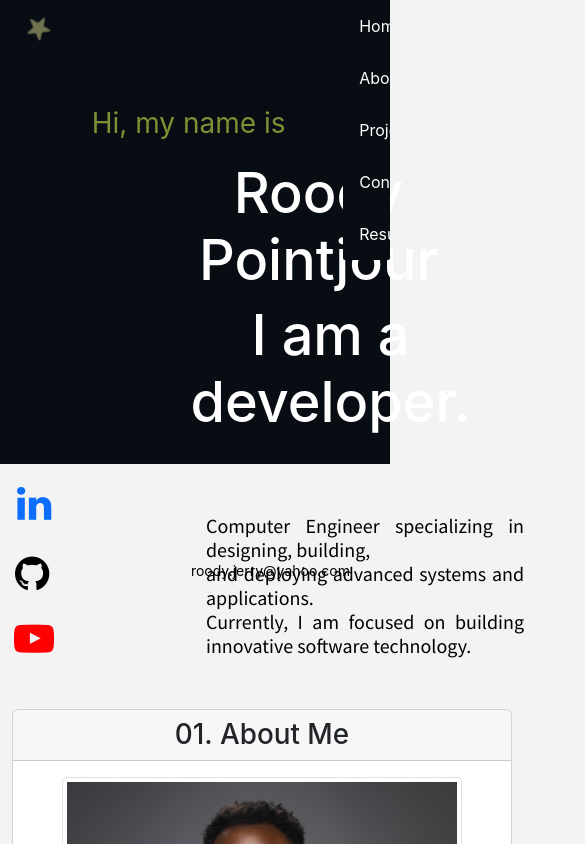
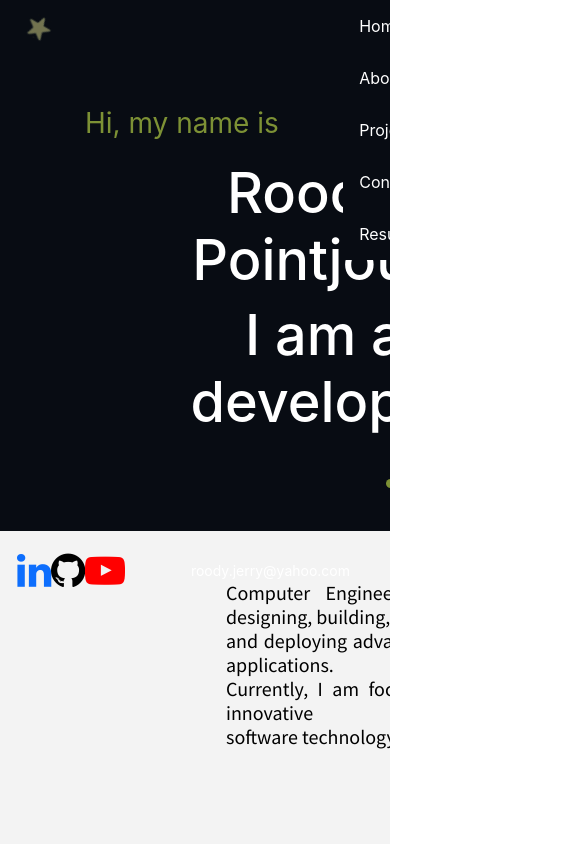
Before and after one commit to rpointjour/digital_business_card, a React (Create React App) app: page / in a window 390 px wide. Shown: the top 844 px of the page, 585 px wide, since content can reach past the window. Built offline with nearby package versions, Linux system fonts and the light colour scheme.

Commit message:
page is more responsive

```diff
--- a/public/index.html
+++ b/public/index.html
@@ -56,12 +56,12 @@
     <div id="wrapper" class="wrapper">
     <div id="loader" class="loader"></div>
     </div>
-    <div id="myPage">
+    <div id="myPage" style="background-color:#f3f3f3">
     <!--Design Phase: Initial Design-->
     <!--Design Phase: Prototype-->
-    <div id="root"></div><br><br>
-    <div id="about"></div>
-    <div id="projects"></div>
+    <div id="root" style="background-color:#f3f3f3;"></div><br><br>
+    <div id="about" style="background-color: #f3f3f3;"></div>
+    <div id="projects" style="background-color:#f3f3f3;"></div>
      <!--Design Phase: Final Design-->
      <div id="connect"></div>
     </div>
--- a/src/Components/App/App.css
+++ b/src/Components/App/App.css
@@ -1,8 +1,3 @@
-.App {
-  background-color: #0d141f;
-  height:50vmin;
-}
-
 .App-logo {
   height: 15vmin;
   pointer-events: none;
@@ -25,8 +20,6 @@
   margin-top: 10px;
   margin-left: 94px;
   padding:20px;
-  border-radius: 10px;
-  width:max-content;
 }
 .App-header h1{
   font-size: calc(48px + 2vmin) !important;
@@ -58,20 +51,65 @@
     text-align: justify;
     position:relative;
     right:30px;
-    height:25vmin;
   }
   .facts{
     font-family: 'Source Sans Pro', sans-serif;
     font-size:20px !important;
+    position:relative;
+    left:20px;
   }
   .email{
     position: absolute;
     bottom: 263px;
     right: 40px;
-    color:black;
+    color: #fff;
     font-size: 14px;
     text-decoration: none;
   }
   .email:hover{
     color:rgb(203, 228, 63);
   }
+
+  @keyframes develop{
+    0%{
+      background-color: rgb(125, 145, 53);
+      position:relative;
+      bottom:1px;
+    }
+    25%{
+      background-color: rgb(125, 145, 53);
+      position:relative;
+      bottom:200px;
+      left:1px;
+
+    }
+
+    50%{
+      background-color: rgb(125, 145, 53);
+      position:relative;
+      left:100px;
+      bottom:1px;
+    }
+    75%{
+      background-color: rgb(125, 145, 53);
+      position:relative;
+      left:1px;
+    }
+    100%{
+      background-color: rgb(125, 145, 53);
+      position:relative;
+      left:1px;
+    }
+  }
+  .circle{
+    width:9px;
+    height:9px;
+    display:inline-block;
+    border-radius: 50%;
+    background-color: #fff;
+    animation-name: develop;
+    animation-duration: 6s;
+    animation-timing-function: linear;
+    animation-delay:-6;
+    animation-direction: reverse;
+  }
--- a/src/Components/App/App.js
+++ b/src/Components/App/App.js
@@ -1,26 +1,16 @@
 import React from "react";
 import './App.css';
-import { BrowserRouter, useLocation } from "react-router-dom";
-import { useLayoutEffect } from 'react';
+
 import Home from "../Home";
 import Menu from "../Menu";
 
-const Wrapper = ({children}) => {
-  const location = useLocation();
-  useLayoutEffect(() => {
-    document.documentElement.scrollTo(0, 10);
-  }, [location.pathname]);
-  return children
-}
 
 function App() {
   return (
-    <BrowserRouter>
-    <Wrapper className="container-mt-3">
+      <div>
       <Home />
       <Menu />
-      </Wrapper>
-    </BrowserRouter>
+      </div>
   );
 }
 
--- a/src/Components/Home.js
+++ b/src/Components/Home.js
@@ -13,7 +13,7 @@ function Home(){
                 <br /><br /><br />
                 <p>Hi, my name is</p>
                 <h1>Roody Pointjour</h1>
-                <h1 id="dev">I am a developer.</h1>
+                <h1 id="dev">I am a developer<span className="circle"></span></h1>
                 <a href="mailto:roody.jerry@yahoo.com" rel="noreferrer" className="email">
                 roody.jerry@yahoo.com
                 </a>
--- a/src/Components/Menu.js
+++ b/src/Components/Menu.js
@@ -6,7 +6,7 @@ function Menu(){
 
     return(
         <>
-        <nav>
+        <nav style={{backgroundColor:"#080c13"}}>
             <ul className=" menu">
             <li className="item"><Link
             spy={true}
--- a/src/Components/SocialMedia.js
+++ b/src/Components/SocialMedia.js
@@ -4,22 +4,19 @@ import './StyleSheets/SocialMedia.css';
 function SocialMedia(){
     return (
         <div>
-           <a href="https://www.linkedin.com/in/roody-pointjour/" target="_blank" rel="noreferrer"><i style={{fontSize:"40px"}} class="fa">&#xf0e1;</i></a>
+           <a href="https://www.linkedin.com/in/roody-pointjour/" target="_blank" rel="noreferrer"><i
+           style={
+            {fontSize:"40px",
+            }} class="fa">&#xf0e1;</i></a>
            <a href="https://github.com/rpointjour" target="_blank" rel="noreferrer"><i
            style={
             {fontSize:"40px",
-            color:"black",
-            position:"relative",
-            top:"70px",
-            right:"36px"
+                color:"black"
             }} class="fa">&#xf09b;</i></a>
             <a href="https://www.youtube.com/channel/UC5jL_2GLNFFTLTuoToK9vIg" target="_blank" rel="noreferrer"><i
            style={
             {fontSize:"40px",
-            color:"red",
-            position:"relative",
-            top:"135px",
-            right:"71px"
+            color:"red"
             }} class="fa">&#xf16a;</i></a>
         </div>
     )
--- a/src/Components/StyleSheets/Connect.css
+++ b/src/Components/StyleSheets/Connect.css
@@ -1,13 +1,20 @@
+html,
+body{
+  width:100%;
+  overflow-x:hidden;
+}
 
-body{
+.connect{
     background-color: #f3f3f3;
-}
-.connect{
     color:black;
     padding-top: 220px;
+    padding-bottom:0;
     position:relative;
-    bottom:30px;
+    bottom:0;
     font-family:'Inter', sans-serif;
+    height:100vmin;
+    width:100%;
+    overflow-x: hidden;
 }
 .connect button{
   display: inline-block;
--- a/src/Components/StyleSheets/Menu.css
+++ b/src/Components/StyleSheets/Menu.css
@@ -6,7 +6,7 @@
   background-color: #080c13;
   display:flex;
   flex-direction: column;
-  border-radius: 2px;
+
   position: fixed;
   top: 0;
   right:0;
--- a/src/Components/StyleSheets/Projects.css
+++ b/src/Components/StyleSheets/Projects.css
@@ -4,6 +4,7 @@
   margin-right:auto;
   padding-top:250px;
 }
+
 #projects{
    padding-bottom:240px;
 }
--- a/src/Components/StyleSheets/SocialMedia.css
+++ b/src/Components/StyleSheets/SocialMedia.css
@@ -8,4 +8,5 @@
     border-radius: 50%;
     float:left;
     display:block;
+
  }
--- a/src/Components/Summary.js
+++ b/src/Components/Summary.js
@@ -10,7 +10,7 @@ return (
           Computer Engineer specializing in designing, building,
           <br />and deploying advanced systems and applications.
           <br />Currently, I am
-          focused on building innovative software technology.
+          focused on building innovative <br />software technology.
           </div>
           </h3>
       </article>
--- a/src/index.css
+++ b/src/index.css
@@ -5,7 +5,6 @@ body {
     sans-serif;
   -webkit-font-smoothing: antialiased;
   -moz-osx-font-smoothing: grayscale;
-  overflow-x: hidden;
 }
 
 code {
```
